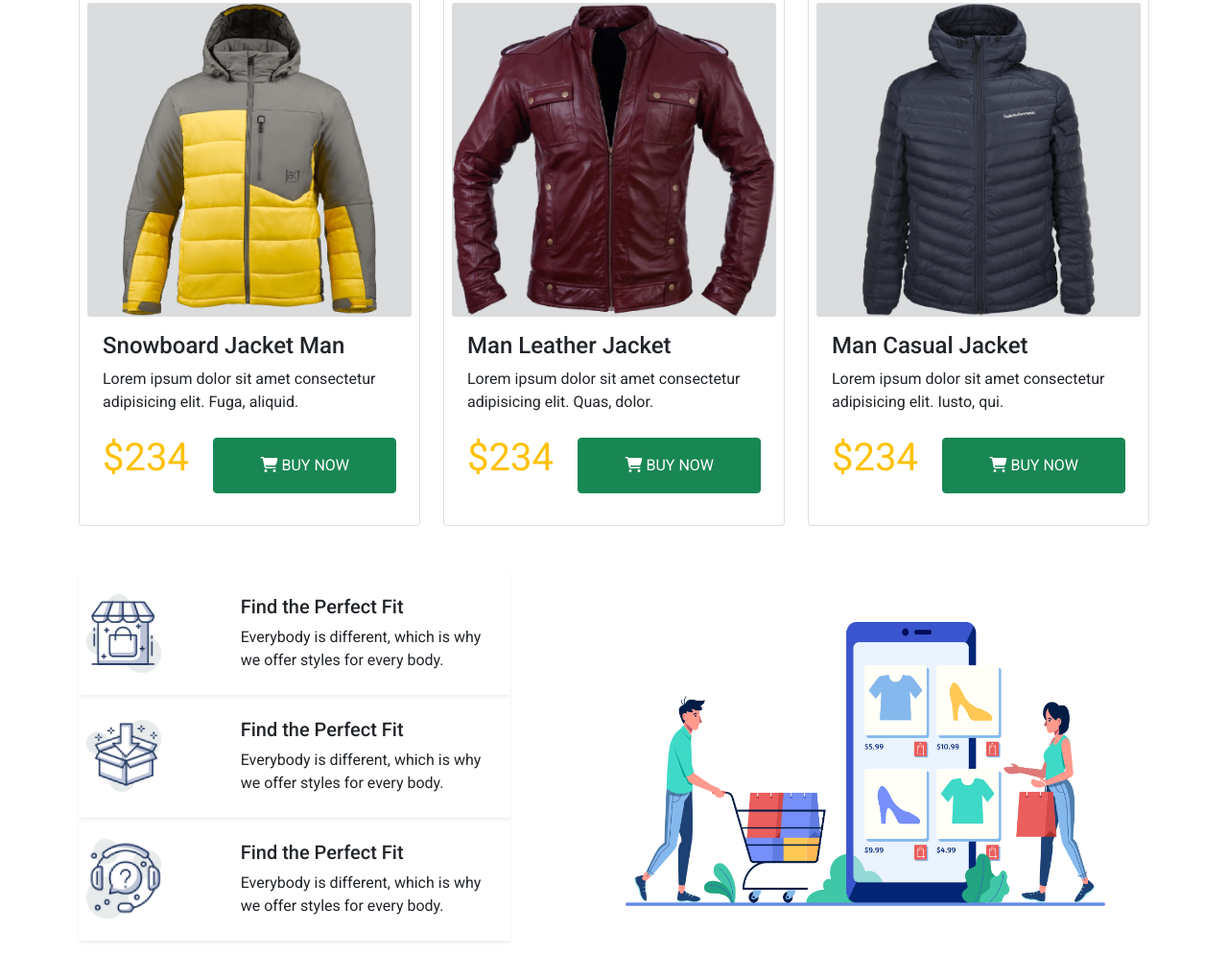
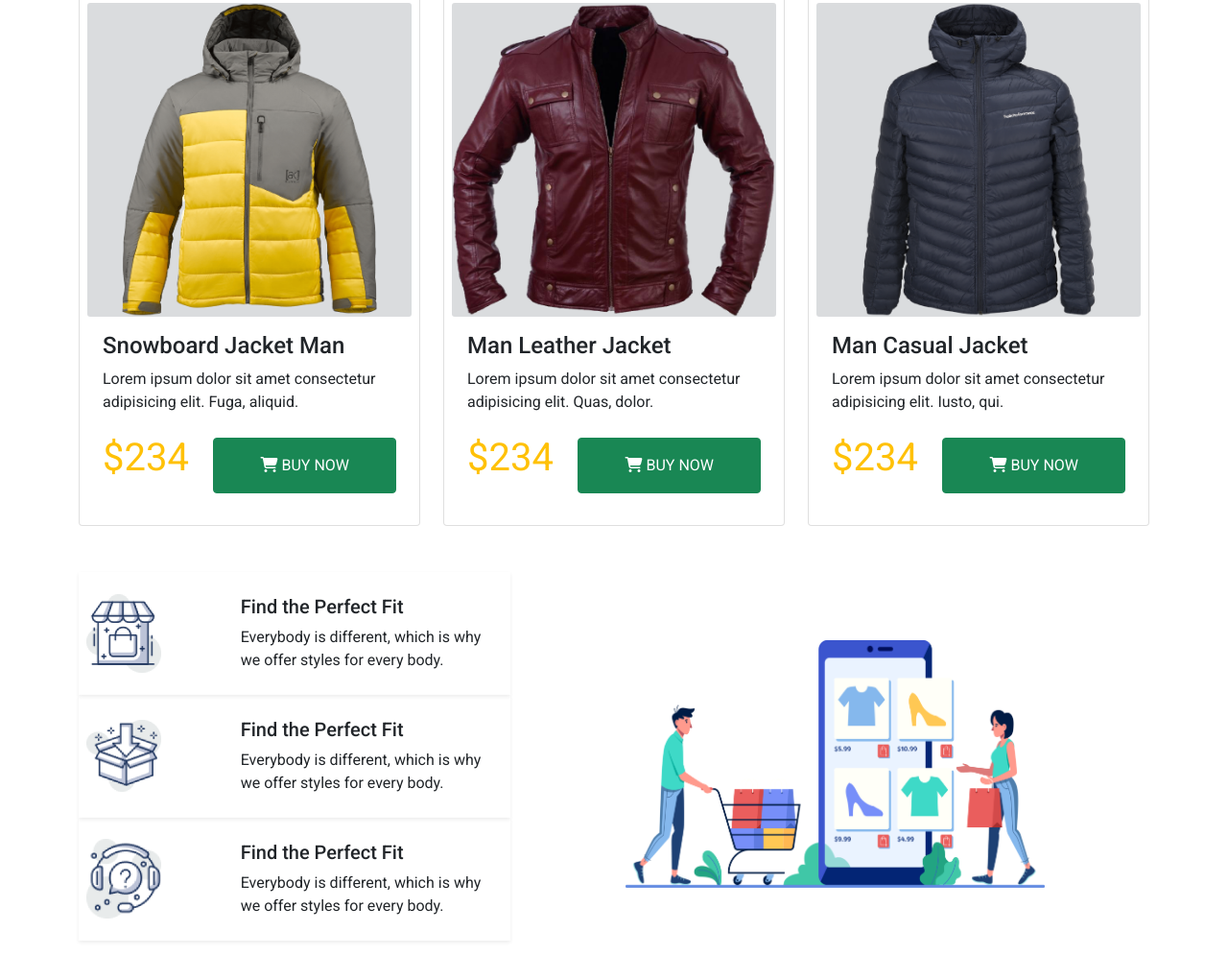
Before and after one commit to SuraiyaAkterTrishna/penguin-fashion, a plain HTML site: page index.html in a window 1280 px wide. Shown: the part 1330-2350 px from the top of the page at 96% size. Drawn offline with nearby package versions, Linux system fonts and the light colour scheme.

Commit message:
image correction

```diff
--- a/index.html
+++ b/index.html
@@ -217,7 +217,7 @@
               </div>
             </div>
             <div class="col-lg-6">
-              <img width="500px" src="images/shopping.png" alt="">
+              <img width="80%" src="images/shopping.png" alt="">
             </div>
           </div>
         </section>
```
